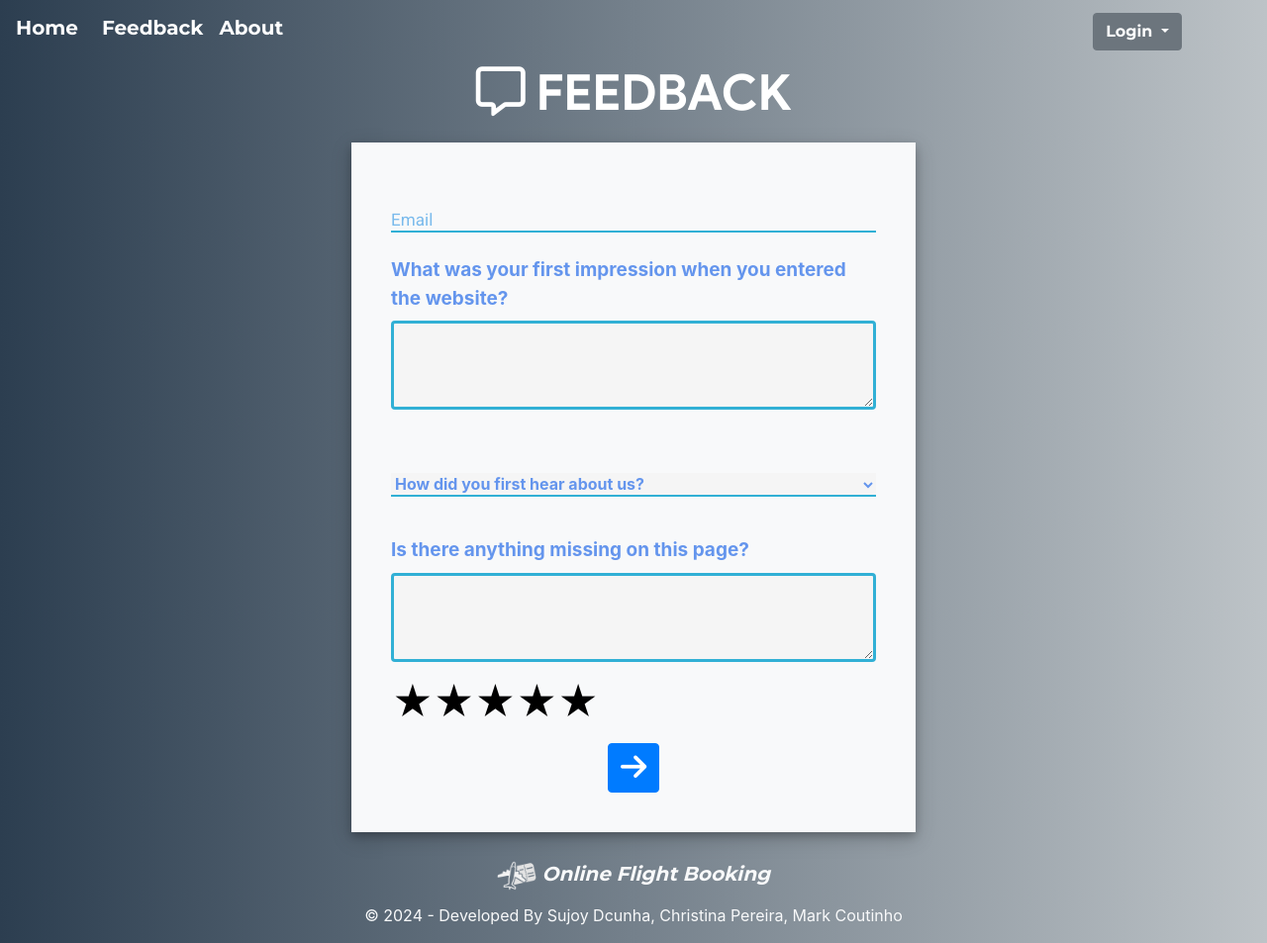
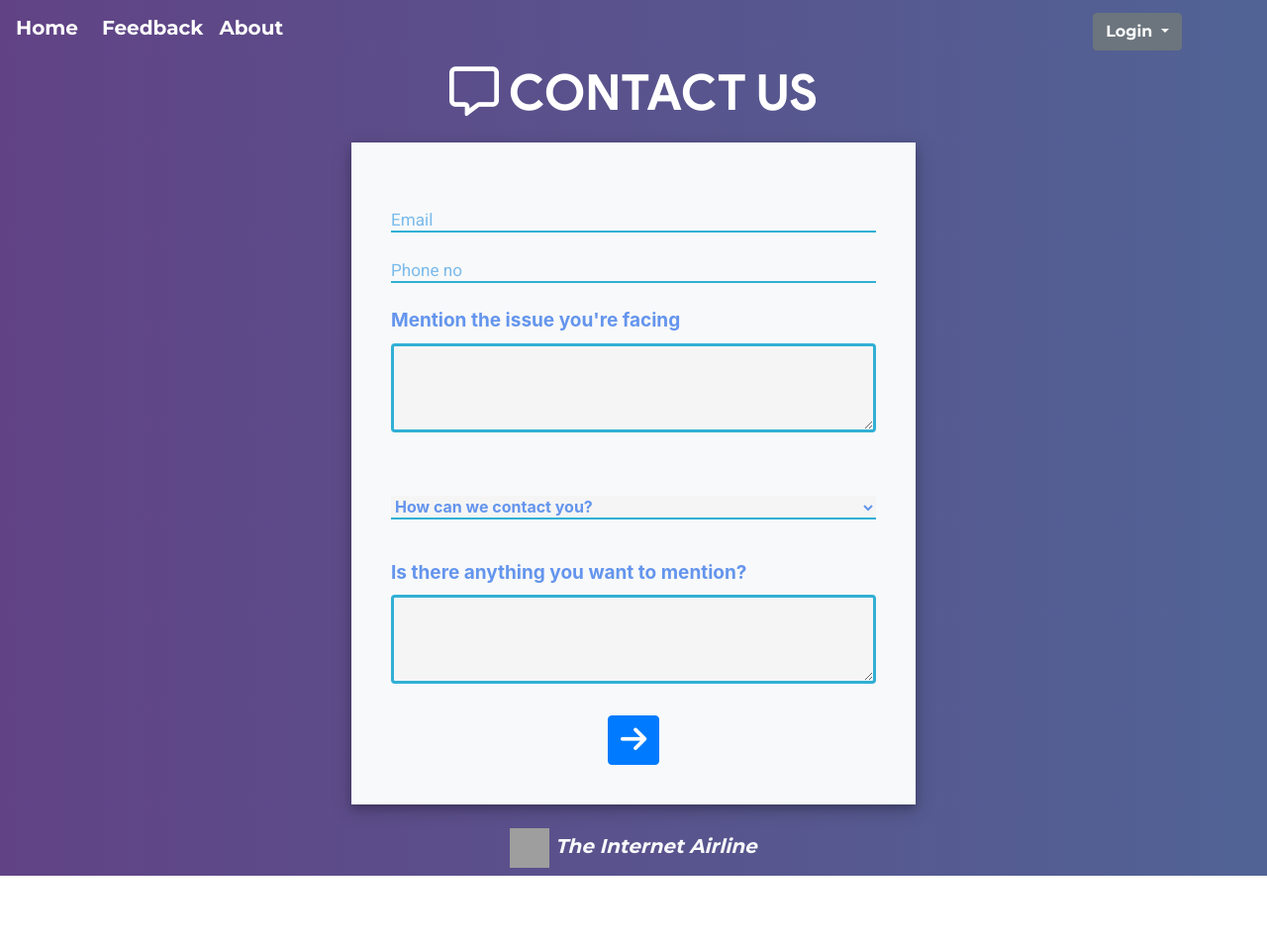
Before and after one commit to rmanchir/AirlineApplication, a PHP site: page /feedback.php in a window 1280 px wide. Shown: the whole page at 99% size. After the commit the page ends 885 px from the top, so only its background shows below. Run offline with PHP 8.4, Linux system fonts and the light colour scheme; some libraries are stand-ins or nearby versions; some web fonts are replaced; grey boxes are pictures that could not be loaded.

Commit message:
first-commit

```diff
--- a/feedback.php
+++ b/feedback.php
@@ -70,7 +70,7 @@
 body {
   background: #bdc3c7;  /* fallback for old browsers */
   background: -webkit-linear-gradient(to right, #2c3e50, #bdc3c7);  /* Chrome 10-25, Safari 5.1-6 */
-  background: linear-gradient(to right, #2c3e50, #bdc3c7); /* W3C, IE 10+/ Edge, Firefox 16+, Chrome 26+, Opera 12+, Safari 7+ */
+  background: linear-gradient(to right, #614385, #516395); /* W3C, IE 10+/ Edge, Firefox 16+, Chrome 26+, Opera 12+, Safari 7+ */
 
 }
 @font-face {
@@ -137,12 +137,12 @@ if(isset($_GET['error'])) {
     } else if($_GET['error'] === 'sqlerror') {
         echo"<script>alert('Database error')</script>";
     } else if($_GET['error'] === 'success') {
-      echo"<script>alert('Thank you for your Feedback')</script>";
+      echo"<script>alert('Thank you for your request')</script>";
     }
 }
 ?>
 <div class="container mb-4">
-  <h1> <i class="far fa-comment-alt"></i> FEEDBACK</h1>
+  <h1> <i class="far fa-comment-alt"></i> CONTACT US</h1>
   <div class="row justify-content-center">
   <div class="col-md-6 bg-light form-box">
     <form action="includes/feedback.inc.php" method="POST">
@@ -152,11 +152,14 @@ if(isset($_GET['error'])) {
                 <label for="user_id">Email</label>
                 <input type="text" name="email" id="user_id" required >
               </div>
+<div class ="input-group">
+<label for="user_id">Phone no</label>
+<input type ="string"name ="phoneno" id="user_id" required >
+</div>
           </div>
           <div class="col-12 mt-4">
             <div class="form-group">
-              <label for="exampleFormControlTextarea1">What was your first impression
-                  when you entered the website?</label>
+              <label for="exampleFormControlTextarea1">Mention the issue you're facing</label>
               <textarea class="form-control" id="exampleFormControlTextarea1" name="1"
                 rows="3" required></textarea>
             </div>
@@ -168,60 +171,24 @@ if(isset($_GET['error'])) {
               2px solid #31B0D5; background-color: whitesmoke !important;
               font-weight: bold !important;color :cornflowerblue !important;
               width:100%" required>
-                <option  selected disabled>How did you first hear about us?</option>
-                <option >Search Engine</option>
-                <option >Social Media</option>
-                <option >Friend/Relative</option>
-                <option >Word of Mouth</option>
-                <option >Television</option>
-                <option>Other</option>
+                <option  selected disabled>How can we contact you? </option>
+                <option >Phone</option>
+                <option >Mail</option>
+
               </select>
             </div>
           </div>
 
           <div class="col-12 mt-4">
             <div class="form-group">
-              <label for="exampleFormControlTextarea1">Is there anything missing on this page?</label>
+              <label for="exampleFormControlTextarea1">Is there anything you want to mention?</label>
               <textarea class="form-control" id="exampleFormControlTextarea1" name="3"
                 rows="3" required></textarea>
             </div>
           </div>
       </div>
 
-      <div class="row">
-        <div class="rating ml-3">
-          <label>
-            <input type="radio" name="stars" value="1" required />
-            <span class="icon">★</span>
-          </label>
-          <label>
-            <input type="radio" name="stars" value="2" required />
-            <span class="icon">★</span>
-            <span class="icon">★</span>
-          </label>
-          <label>
-            <input type="radio" name="stars" value="3" required />
-            <span class="icon">★</span>
-            <span class="icon">★</span>
-            <span class="icon">★</span>
-          </label>
-          <label>
-            <input type="radio" name="stars" value="4" required />
-            <span class="icon">★</span>
-            <span class="icon">★</span>
-            <span class="icon">★</span>
-            <span class="icon">★</span>
-          </label>
-          <label>
-            <input type="radio" name="stars" value="5" required />
-            <span class="icon">★</span>
-            <span class="icon">★</span>
-            <span class="icon">★</span>
-            <span class="icon">★</span>
-            <span class="icon">★</span>
-          </label>
-        </div>
-      </div>
+
       <div class="row">
         <div class="col text-center">
           <button name="feed_but" type="submit"
@@ -259,8 +226,7 @@ if(isset($_GET['error'])) {
 </main>
 <footer>
 	<em><h5 class="text-light text-center p-0 brand mt-2">
-				<img src="assets/images/airtic.png"
+				<img src="assets/images/f_image.png"
 					height="40px" width="40px" alt="">
-			Online Flight Booking</h5></em>
-	<p class="text-light text-center">&copy; <?php echo date('Y');?> - Developed By Sujoy Dcunha, Christina Pereira, Mark Coutinho</p>
+			The Internet Airline</h5></em>
 </footer>
--- a/my_flights.php
+++ b/my_flights.php
@@ -8,7 +8,7 @@
 body {
   background: #bdc3c7;  /* fallback for old browsers */
   background: -webkit-linear-gradient(to right, #2c3e50, #bdc3c7);  /* Chrome 10-25, Safari 5.1-6 */
-  background: linear-gradient(to right, #2c3e50, #bdc3c7); /* W3C, IE 10+/ Edge, Firefox 16+, Chrome 26+, Opera 12+, Safari 7+ */
+  background: linear-gradient(to right, #614385, #516395); /* W3C, IE 10+/ Edge, Firefox 16+, Chrome 26+, Opera 12+, Safari 7+ */
 
 }
 @font-face {
--- a/pass_form.php
+++ b/pass_form.php
@@ -18,7 +18,7 @@
 body {
   background: #bdc3c7;  /* fallback for old browsers */
   background: -webkit-linear-gradient(to right, #2c3e50, #bdc3c7);  /* Chrome 10-25, Safari 5.1-6 */
-  background: linear-gradient(to right, #2c3e50, #bdc3c7); /* W3C, IE 10+/ Edge, Firefox 16+, Chrome 26+, Opera 12+, Safari 7+ */
+  background: linear-gradient(to right, #614385, #516395); /* W3C, IE 10+/ Edge, Firefox 16+, Chrome 26+, Opera 12+, Safari 7+ */
 
 }
 @font-face {
--- a/ticket.php
+++ b/ticket.php
@@ -4,7 +4,7 @@
 body {
   background: #bdc3c7;  /* fallback for old browsers */
   background: -webkit-linear-gradient(to right, #2c3e50, #bdc3c7);  /* Chrome 10-25, Safari 5.1-6 */
-  background: linear-gradient(to right, #2c3e50, #bdc3c7); /* W3C, IE 10+/ Edge, Firefox 16+, Chrome 26+, Opera 12+, Safari 7+ */
+  background: linear-gradient(to right, #614385, #516395); /* W3C, IE 10+/ Edge, Firefox 16+, Chrome 26+, Opera 12+, Safari 7+ */
 
 }
 @font-face {
@@ -159,7 +159,7 @@ h1 {
                             <div class="row ">
                                 <div class="col">
                                     <h2 class="text-secondary mb-0 brand">
-                                        Online Flight Booking</h2>
+                                        The Internet Airline</h2>
                                 </div>
                                 <div class="col">
                                     <h2 class="mb-0">'.$class_txt.' CLASS</h2>
```
Also changed, not shown: book_flight.php (+4 -4 lines), index.php (+21 -36 lines), pay_success.php (+7 -2 lines), payment.php (+7 -2 lines), register.php (+7 -1 lines), reset-pwd.php (+7 -2 lines), 1 other file.
